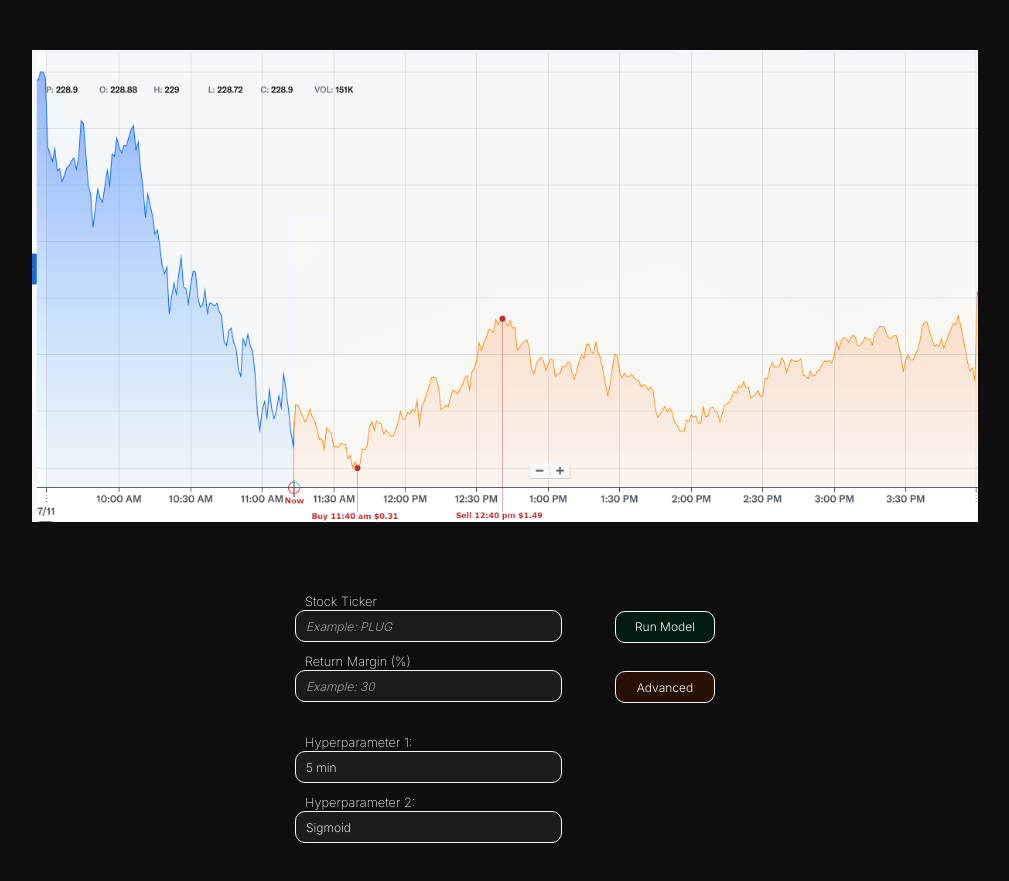
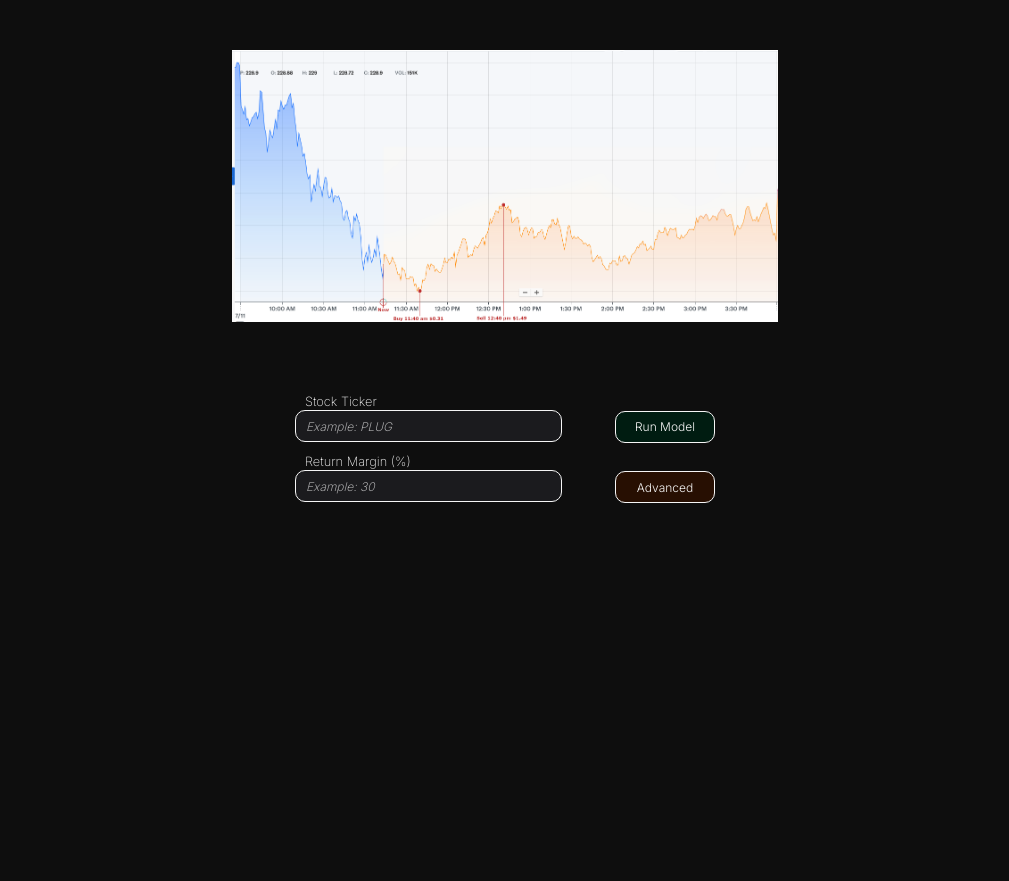
Before and after one commit to aidanjmaldonado/stock-prediction, a plain HTML site: page index.html in a window 1280 px wide. Both pictures are taken after a click on the button "Advanced". Shown: the whole page, without its empty margins (135-1144 px from the left). After the commit the page ends 800 px from the top, so only its background shows below. Drawn offline with Linux system fonts and the light colour scheme.

Commit message:
bug fixes

```diff
--- a/index.html
+++ b/index.html
@@ -51,13 +51,13 @@
 
             </div>
 
-            <!-- Advanced Options Dropdown (initially hidden) -->
-            <div id="advanced_options" style="display: none;">
-            <!-- Add your advanced options here -->
-            <label for="advanced_option_1">Hyperparameter 1:</label>
-            <input type="text" id="advanced_option_1" name="hyperparameter_1" placeholder="Context Example: 5 min" value="5 min"><br>
-            <label for="advanced_option_2">Hyperparameter 2:</label>
-            <input type="text" id="advanced_option_2" name="hyperparameter_2" placeholder="Gradient Example: Sigmoid" value="Sigmoid"><br>
+            <!-- Advanced Options Dropdown -->
+            <div id="advanced_options" style="visibility: visible;">
+                <label for="advanced_option_1">Hyperparameter 1:</label>
+                <input type="text" id="advanced_option_1" name="hyperparameter_1" placeholder="Context Example: 5 min" value="5 min">
+
+                <label for="advanced_option_2">Hyperparameter 2:</label>
+                <input type="text" id="advanced_option_2" name="hyperparameter_2" placeholder="Gradient Example: Sigmoid" value="Sigmoid">
             </div>
 
         </form>
--- a/script.js
+++ b/script.js
@@ -1,16 +1,17 @@
-// script.js
-document.getElementById('advanced_button').addEventListener('click', function(event) {
-    event.preventDefault();
-    const advancedOptions = document.getElementById('advanced_options');
-    if (advancedOptions.style.display === 'none' || advancedOptions.style.display === '') {
-        advancedOptions.style.display = 'block';
-    } else {
-        advancedOptions.style.display = 'none';
-    }
+document.getElementById('advanced_button').addEventListener('click', () => {
+    // event.preventDefault();
+    const advanced_options = document.getElementById('advanced_options');
+    // if (advanced_options.style.visibility === 'hidden') {
+        // advanced_options.style.visibility = 'visible';
+        // advanced_options.style.opacity = 1;
+    // } else {
+        // advanced_options.style.visibility = 'hidden';
+        advanced_options.style.opacity = 0;
+    // }
 });
 
-document.getElementById('user_input_form').addEventListener('submit', function(event) {
-    event.preventDefault();
+document.getElementById('user_input_form').addEventListener('submit', () => {
+    // event.preventDefault(); // Delete this
     const ticker = document.getElementById('ticker_input').value;
     const margin = document.getElementById('margin_input').value;
 
--- a/style.css
+++ b/style.css
@@ -5,7 +5,7 @@ body {
 /* Image */
 
 #img_container {
-    height: 472px;
+    height: 272px;
     width: 10vw;
     display: flex;
     justify-content: center;
@@ -63,6 +63,10 @@ input[type="text"] {
     font-weight: 250;
     font-size: 12px;
     opacity: 1;
+
+    /* Animate */
+    transition: opacity 0.5s ease-out visibility 0.5s ease-out;
+
 }
 
 input::placeholder {
@@ -95,6 +99,9 @@ button {
     font-weight: 300;
     font-size: 12px;
     opacity: 1;
+
+    /* Animate */
+    transition: background-color 0.2s ease-out;
 }
 
 #run_button {
```
